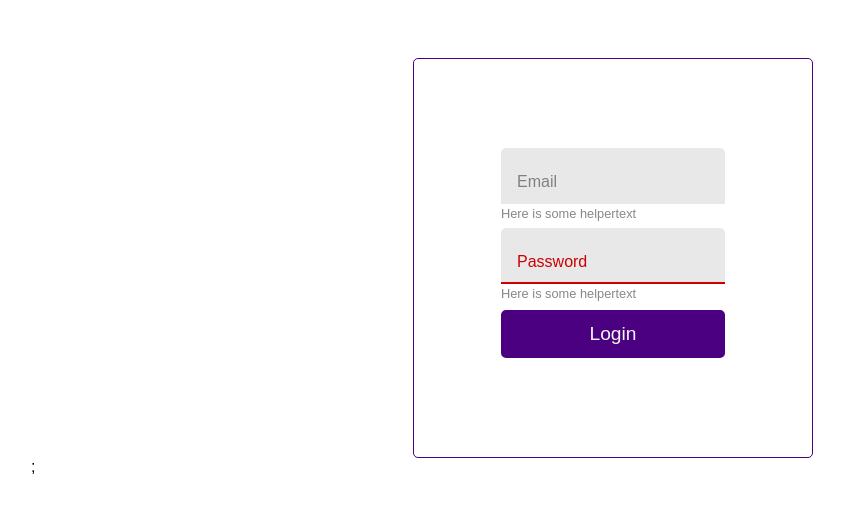
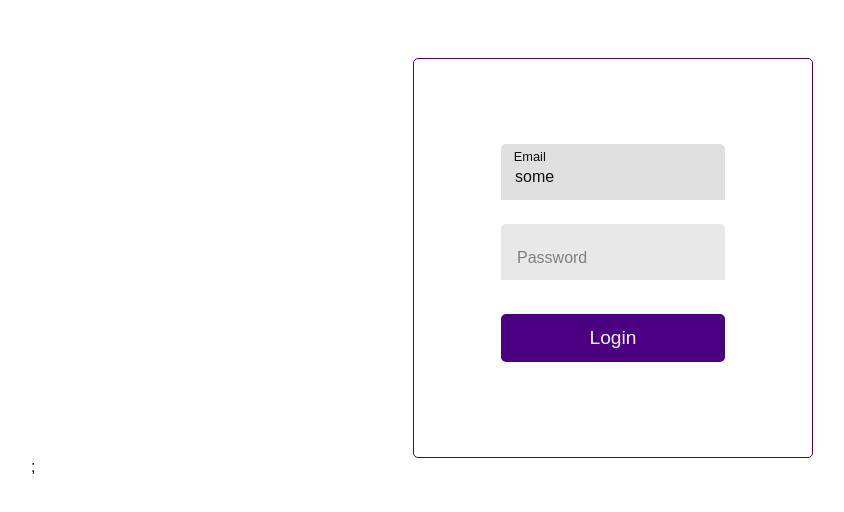
Before and after one commit to ThereseRingPersen/forms, a React (Create React App) app: page / in a window 1280 px wide. Shown: the top 512 px of the page, without its empty margins (27-871 px from the left). Built offline with nearby package versions, Linux system fonts and the light colour scheme.

Commit message:
WIP connect form with hooks

```diff
--- a/src/components/Form/LoginForm/LoginForm.tsx
+++ b/src/components/Form/LoginForm/LoginForm.tsx
@@ -1,60 +1,33 @@
 import React from 'react';
-import {CenteredLayout} from '../../../styles/layout';
+import { CenteredLayout } from '../../../styles/layout';
 import TextField from '../../TextField';
 import Button from '../../Button/Button';
-
+import { useInput } from '../inputHook';
+import { useForm } from '../formHook';
+import { emailFormatValidation, passwordValidation } from '../validation';
 type LoginUser = {
     email: string;
     password: string;
 };
 
 const LoginForm = () => {
-    const [field1, setfieldState1] = React.useState<boolean>(false); // controls label text size and labelposition.
-    const [field2, setfieldState2] = React.useState<boolean>(false); // controls label text size and labelposition.
-    const onSubmit = (user: LoginUser) => console.log('submitted' + user);
+    const emailHook = useInput<string>('some', {
+        validations: [emailFormatValidation],
+    });
+    const passwordHook = useInput<string>('', {
+        validations: [passwordValidation],
+    });
+    const form = useForm({ emailHook, passwordHook });
+
     return (
-            <CenteredLayout>
-                <form action="">
-                    <TextField
-                        id={'email'}
-                        type={'email'}
-                        labelText={'Email'}
-                        active={field1}
-                        hasError={false}
-                        onChange={onChangeField1}
-                        onBlur={onBlurField1}
-                        onFocus={onFocusField1}
-                    />
-                    <TextField
-                        id={'password'}
-                        type={'password'}
-                        labelText={'Password'}
-                        hasError={true}
-                        active={field2}
-                        onChange={onChangeField1}
-                        onBlur={onBlurField1}
-                        onFocus={onFocusField1}
-                    />
-                    <Button type="submit">Login </Button>
-                </form>
-            </CenteredLayout>
+        <CenteredLayout>
+            <TextField id={'email'} type={'email'} label={'Email'} inputHook={emailHook} />
+            <TextField id={'password'} type={'password'} label={'Password'} inputHook={passwordHook} />
+            <Button type="submit" disabled={!form.isValid} onClick={form.submit}>
+                Login
+            </Button>
+        </CenteredLayout>
     );
-    function onChangeField1(e: React.FormEvent<HTMLInputElement>) {
-        e.preventDefault();
-    }
-    function onBlurField1(e: React.FormEvent<HTMLInputElement>) {
-        e.preventDefault();
-        if (e.currentTarget.value.length > 0) {
-            setfieldState1(true);
-        } else {
-            setfieldState1(false);
-        }
-    }
-
-    function onFocusField1(e: React.FormEvent<HTMLInputElement>) {
-        e.preventDefault();
-        setfieldState1(true);
-    }
 };
 
 export default LoginForm;
--- /dev/null
+++ b/src/components/Form/formHook.ts
@@ -0,0 +1,69 @@
+import { useState, useCallback, useEffect } from 'react';
+import { FormValues, FormErrors, FormProps, InputHook } from './types';
+import { isEqual } from 'lodash';
+
+export const useForm = (inputs: FormProps = {}) => {
+    let [values, setValues] = useState<FormValues>({});
+    let [errors, setErrors] = useState<FormErrors>({});
+
+    useEffect(() => {
+        iterateValues();
+    });
+
+    const isValidating = Object.keys(inputs as FormProps)
+        .map((key: string) => {
+            return inputs[key];
+        })
+        .some((input) => {
+            return input.isValidating;
+        });
+    const isValid =
+        !isValidating &&
+        Object.keys(inputs)
+            .map((input) => {
+                return inputs[input];
+            })
+            .every((input) => input.isValid);
+
+    function iterateValues() {
+        let newValues: FormValues = {};
+        let newErrors: FormErrors = {};
+
+        Object.entries(inputs).forEach(([k, v]) => {
+            newValues[k] = v.value;
+            newErrors[k] = v.errors;
+        });
+        if (!isEqual(values, newValues)) {
+            setValues(newValues);
+        }
+        if (!isEqual(errors, newErrors)) {
+            setErrors(newErrors);
+        }
+    }
+    function submit() {
+        console.log('submitted values' + JSON.stringify(values, undefined, 2)); // TODO
+    }
+    const reset = useCallback(() => {
+        Object.keys(inputs)
+            .map((input) => {
+                return inputs[input];
+            })
+            .forEach((input) => input.reset());
+    }, []);
+    const clear = useCallback(() => {
+        Object.keys(inputs)
+            .map((input) => {
+                return inputs[input];
+            })
+            .forEach((input) => input.clear());
+    }, []);
+    return {
+        values,
+        errors,
+        isValid,
+        isValidating,
+        reset,
+        clear,
+        submit,
+    };
+};
--- /dev/null
+++ b/src/components/Form/inputHook.ts
@@ -0,0 +1,81 @@
+import { useState, useCallback, useEffect } from 'react';
+import { UseInputOptions, InputHook, InputTypes } from './types';
+
+// TODO get rid of any
+export function useInput<T>(initial: T, { validations = [] }: UseInputOptions): InputHook<T> {
+    const [value, setValue] = useState<T>(initial);
+    const [errors, setErrors] = useState<string[]>([]);
+    const [touched, setTouched] = useState<boolean>(false);
+    const [isActive, setIsActive] = useState<boolean>(false);
+    const [isValidating, setIsValidating] = useState(false);
+    useEffect(() => {
+        isActivated();
+    }, [value]);
+
+    const isValid = errors.length === 0;
+
+    async function validate(): Promise<void> {
+        setIsValidating(true);
+        let newErrors: string[] = [];
+        await Promise.all(
+            validations.map(async (validation) => {
+                const result = await validation(value);
+                if (result) {
+                    newErrors.push(result);
+                }
+            }),
+        );
+        setErrors(newErrors);
+        setIsValidating(false);
+    }
+    const isActivated = () => {
+        if (typeof value === 'string') {
+            setIsActive(value.length > 0);
+        } else if (typeof value === 'boolean') {
+            setIsActive(value);
+        }
+    };
+    // TODO
+    function submit() {}
+    const clear = useCallback(() => {
+        if (typeof initial === 'string') {
+            setValue('' as any); // TODO Get rid of any
+        }
+    }, []);
+    const onChange = useCallback((e: any) => {
+        if (e.target.type === 'checkbox') {
+            setValue(e.target.checked);
+        } else {
+            setValue(e.target.value);
+        }
+    }, []);
+    const reset = useCallback(() => {
+        setValue(initial);
+    }, []);
+
+    const onBlur = useCallback(() => {
+        setTouched(true);
+        validate();
+    }, []);
+    const onFocus = useCallback(() => {
+        setErrors([]);
+        setIsActive(true);
+    }, []);
+    return {
+        submit,
+        value,
+        setValue,
+        errors,
+        setErrors,
+        touched,
+        setTouched,
+        clear,
+        reset,
+        onChange,
+        onBlur,
+        onFocus,
+        isValid,
+        isValidating,
+        isActive,
+    };
+}
--- a/src/components/Form/types.ts
+++ b/src/components/Form/types.ts
@@ -1,3 +1,5 @@
+export type InputTypes = string | boolean;
+
 export type FormValues = {
     [key: string]: any;
 };
@@ -7,7 +9,7 @@ export type FormErrors = {
 };
 
 export interface FormProps {
-    [key: string]: InputHook<any>; // TODO fix any.
+    [key: string]: InputHook<any>;
 }
 
 export type Validation = (value: any) => Promise<ValidationResult> | ValidationResult;
@@ -33,6 +35,8 @@ export interface InputHook<T> {
     isValidating: boolean;
     onChange: (e: any) => void;
     onBlur: () => void;
+    onFocus: () => void;
     clear: () => void;
     reset: () => void;
+    isActive: boolean;
 }
--- /dev/null
+++ b/src/components/Form/validation.ts
@@ -0,0 +1,20 @@
+import { ValidationResult } from './types';
+
+export const emailFormatValidation = (email: string): ValidationResult => {
+    const reg = /^\w+@[a-zA-Z_]+?\.[a-zA-Z]{2,3}$/;
+    if (email.length < 1) {
+        return 'Email is required.';
+    }
+    if (!reg.test(email)) {
+        return 'Email format is incorrect.';
+    }
+};
+
+export const passwordValidation = (password: string): ValidationResult => {
+    if (password.length < 1) {
+        return 'Password is required.';
+    }
+    if (password.length < 8) {
+        return 'Should be at least 8 characters long.';
+    }
+};
--- a/src/components/TextField/index.tsx
+++ b/src/components/TextField/index.tsx
@@ -1,38 +1,27 @@
 import React from 'react';
 import { InputGroup, FormGroup, Label, Input, ErrorText, HelperText } from './styles';
-type Type = 'text' | 'email' | 'password';
-interface TextFieldProps {
-    id: string;
-    type: Type;
-    value?: string;
-    labelText: string;
-    active: boolean;
-    hasError: boolean;
-    errorMessage?: string;
-    helperText?: string;
-    onChange: (e: React.FormEvent<HTMLInputElement>) => void;
-    onBlur?: (e: React.FormEvent<HTMLInputElement>) => void;
-    onFocus?: (e: React.FormEvent<HTMLInputElement>) => void;
-}
+import { TextFieldProps } from './types';
 
-const TextField = (props: TextFieldProps) => {
+const TextField = ({ id, type, inputHook, label, helperText }: TextFieldProps) => {
     return (
         <FormGroup>
             <InputGroup>
                 <Input
-                    id={props.id}
-                    isActive={props.active}
-                    hasError={props.hasError}
-                    onChange={props.onChange}
-                    onBlur={props.onBlur}
-                    onFocus={props.onFocus}
-                    type={props.type}
+                    id={id}
+                    type={type}
+                    isActive={inputHook.isActive}
+                    hasError={inputHook.errors.length > 0}
+                    onChange={inputHook.onChange}
+                    onBlur={inputHook.onBlur}
+                    onFocus={inputHook.onFocus}
+                    value={inputHook.value}
                 />
-                <Label htmlFor={props.id} isActive={props.active} hasError={props.hasError}>
-                    {props.labelText}
+                <Label htmlFor={id} isActive={inputHook.isActive} hasError={inputHook.errors.length > 0}>
+                    {label}
                 </Label>
             </InputGroup>
-            <HelperText>Here is some helpertext</HelperText>
+            {helperText && inputHook.errors.length === 0 && <HelperText>{helperText} </HelperText>}
+            {inputHook.errors.length > 0 && <ErrorText>{inputHook.errors[0]}</ErrorText>}
         </FormGroup>
     );
 };
```
Also changed, not shown: src/components/Form/formHooks.ts (deleted, +0 -135 lines), src/components/TextField/types.ts (+12 -0 lines).
